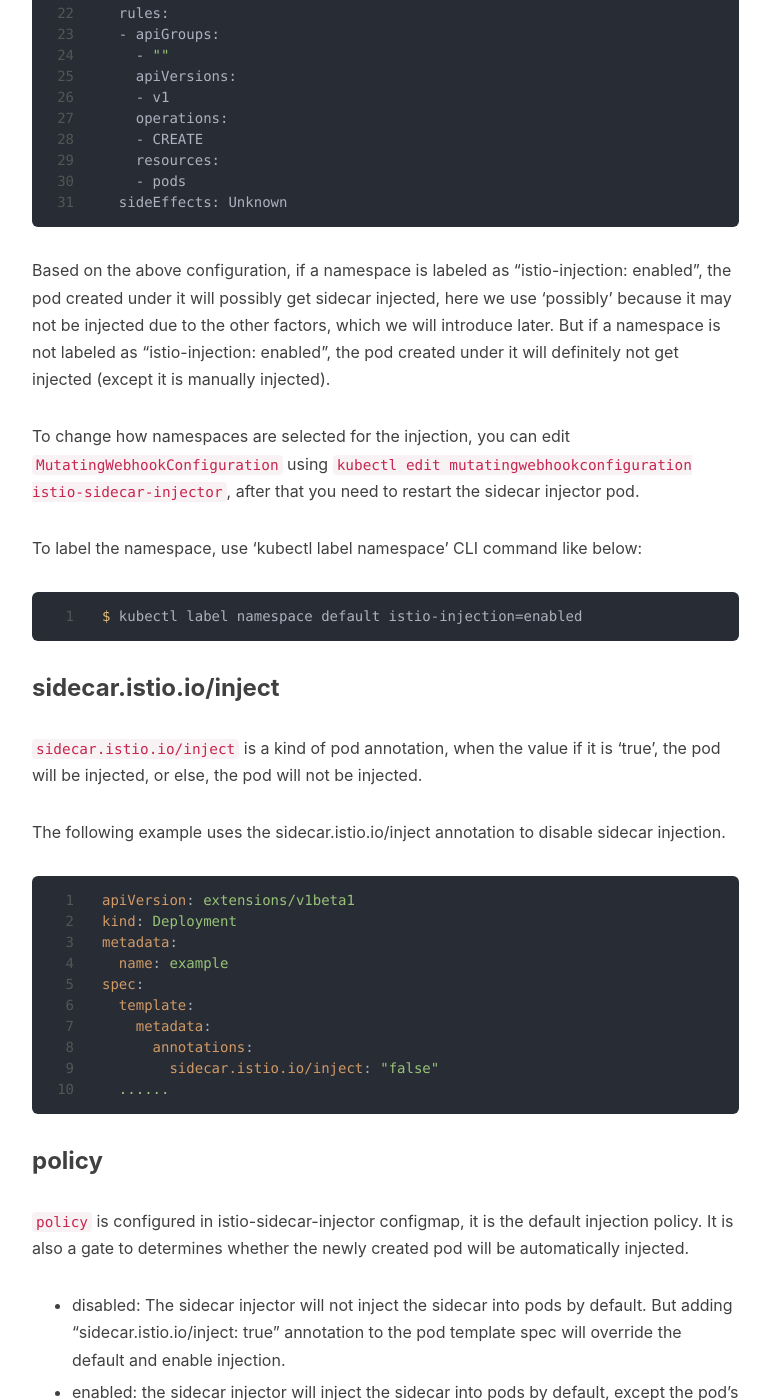
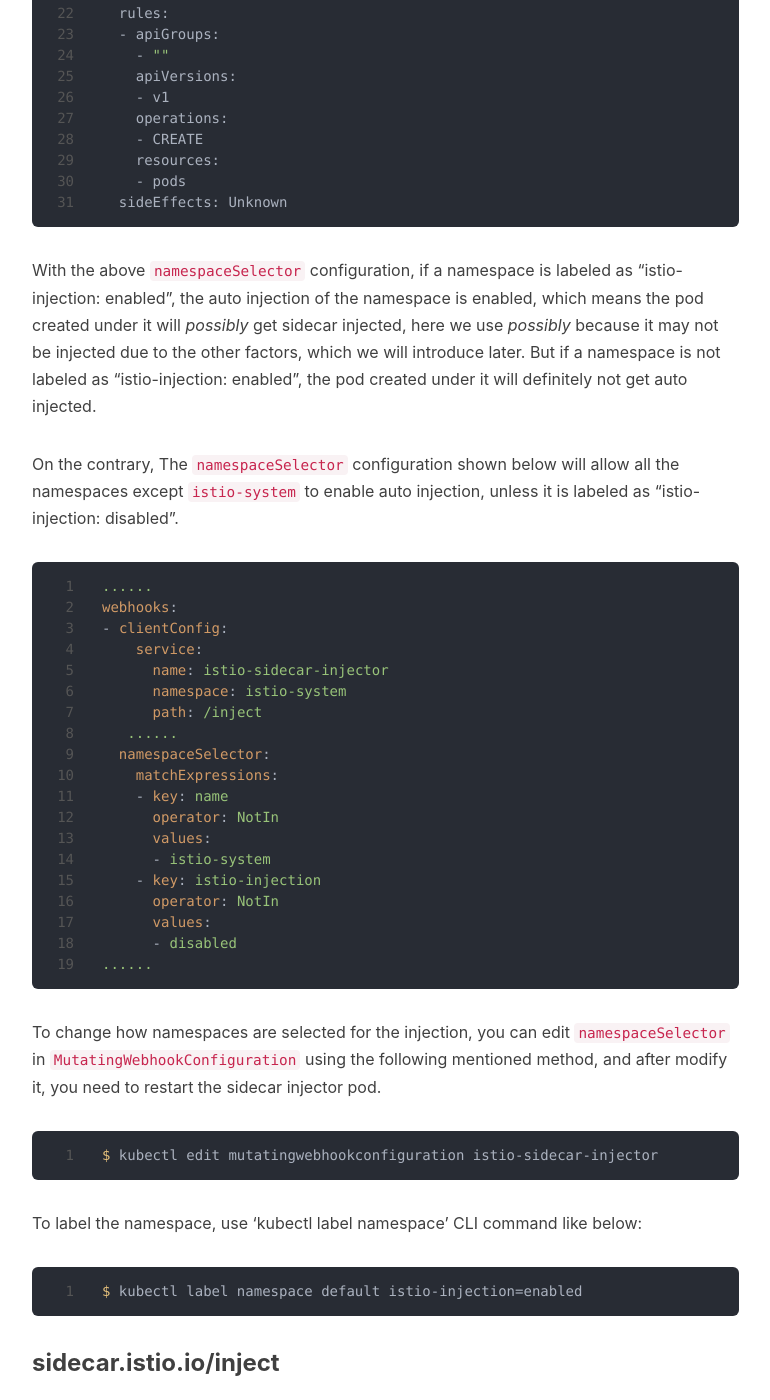
Before and after one commit to SerenaFeng/SerenaFeng.github.io, a Jekyll site: the page built from _posts/2019-04-10-istio-sidecar-injector.md, in a window 1280 px wide and 1400 px high, scrolled down 4748 px. Shown: the whole window, without its empty margins (233-1003 px from the left). Built offline with Jekyll 4.4.1, drawn with Linux system fonts in a browser that asks for light colours; nearby versions of some CDN libraries; comment, search, counter and statistics services are not loaded; some of the changed text lies outside the part shown.

Commit message:
add istio sidecar injector

````diff
--- a/_posts/2019-04-10-istio-sidecar-injector.md
+++ b/_posts/2019-04-10-istio-sidecar-injector.md
@@ -163,8 +163,8 @@
 
 ### namespaceSelector
 
-`namespaceSelector` is configured in istio-sidecar-injector configmap, uses to determine how the
-namespace is selected. Let's look at the istio-sidecar-injector configmap below:
+`namespaceSelector` is configured in istio-sidecar-injector MutatingWebhookConfiguration,
+used to determine how the namespace is selected for auto injection. Let's look at it below:
 
 ```bash
 apiVersion: admissionregistration.k8s.io/v1beta1
@@ -200,15 +200,44 @@
   sideEffects: Unknown
 ```
 
-Based on the above configuration, if a namespace is labeled as "istio-injection: enabled", the pod
-created under it will possibly get sidecar injected, here we use 'possibly' because it may not be
+With the above `namespaceSelector` configuration, if a namespace is labeled as
+"istio-injection: enabled", the auto injection of the namespace is enabled, which means the pod
+created under it will *possibly* get sidecar injected, here we use *possibly* because it may not be
 injected due to the other factors, which we will introduce later. But if a namespace is not labeled as
-"istio-injection: enabled", the pod created under it will definitely not get injected (except it is
-manually injected).
+"istio-injection: enabled", the pod created under it will definitely not get auto injected.
 
-To change how namespaces are selected for the injection, you can edit `MutatingWebhookConfiguration`
-using `kubectl edit mutatingwebhookconfiguration istio-sidecar-injector`, after that you need to
-restart the sidecar injector pod.
+On the contrary, The `namespaceSelector` configuration shown below will allow all the namespaces
+except `istio-system` to enable auto injection, unless it is labeled as "istio-injection: disabled".
+
+```yaml
+......
+webhooks:
+- clientConfig:
+    service:
+      name: istio-sidecar-injector
+      namespace: istio-system
+      path: /inject
+   ......
+  namespaceSelector:
+    matchExpressions:
+    - key: name
+      operator: NotIn
+      values:
+      - istio-system
+    - key: istio-injection
+      operator: NotIn
+      values:
+      - disabled
+......
+```
+
+To change how namespaces are selected for the injection, you can edit `namespaceSelector` in
+`MutatingWebhookConfiguration` using the following mentioned method, and after modify it, you need
+to restart the sidecar injector pod.
+
+```bash
+$ kubectl edit mutatingwebhookconfiguration istio-sidecar-injector
+```
 
 To label the namespace, use 'kubectl label namespace' CLI command like below:
 
````
